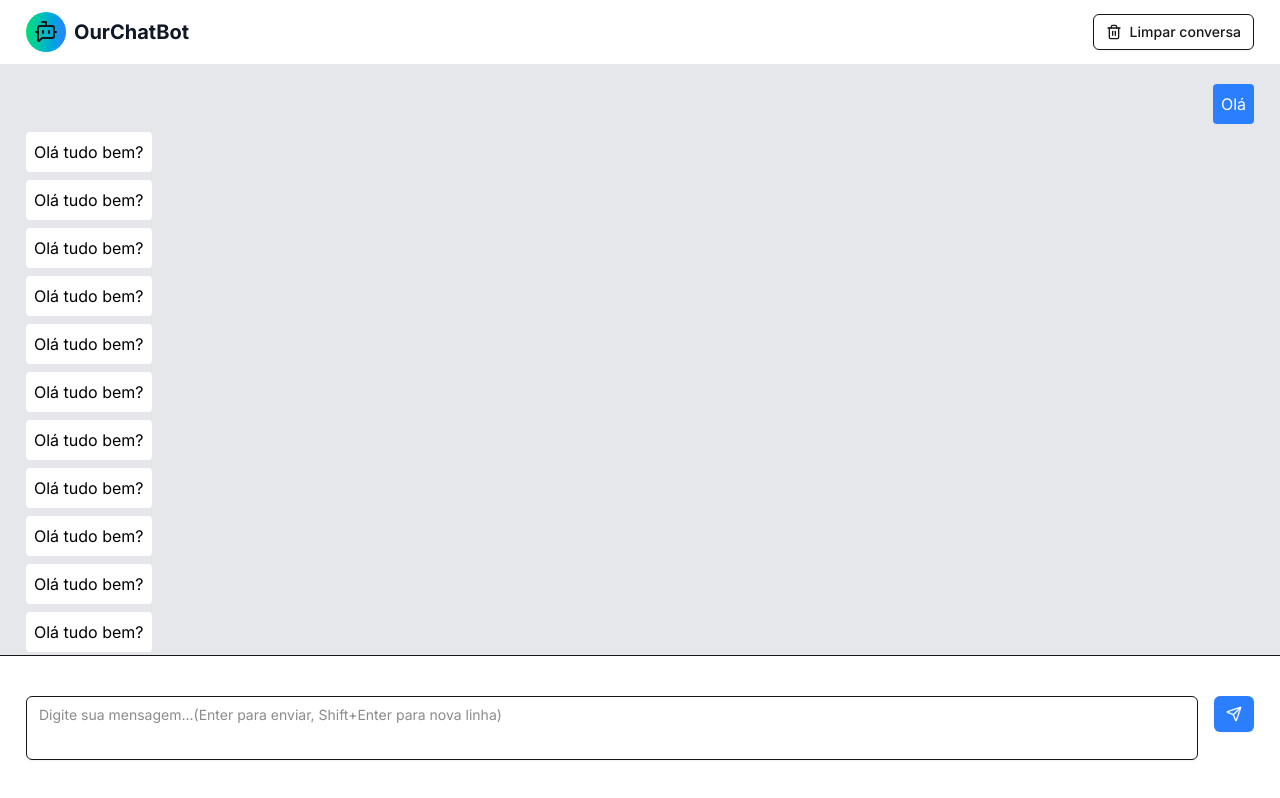
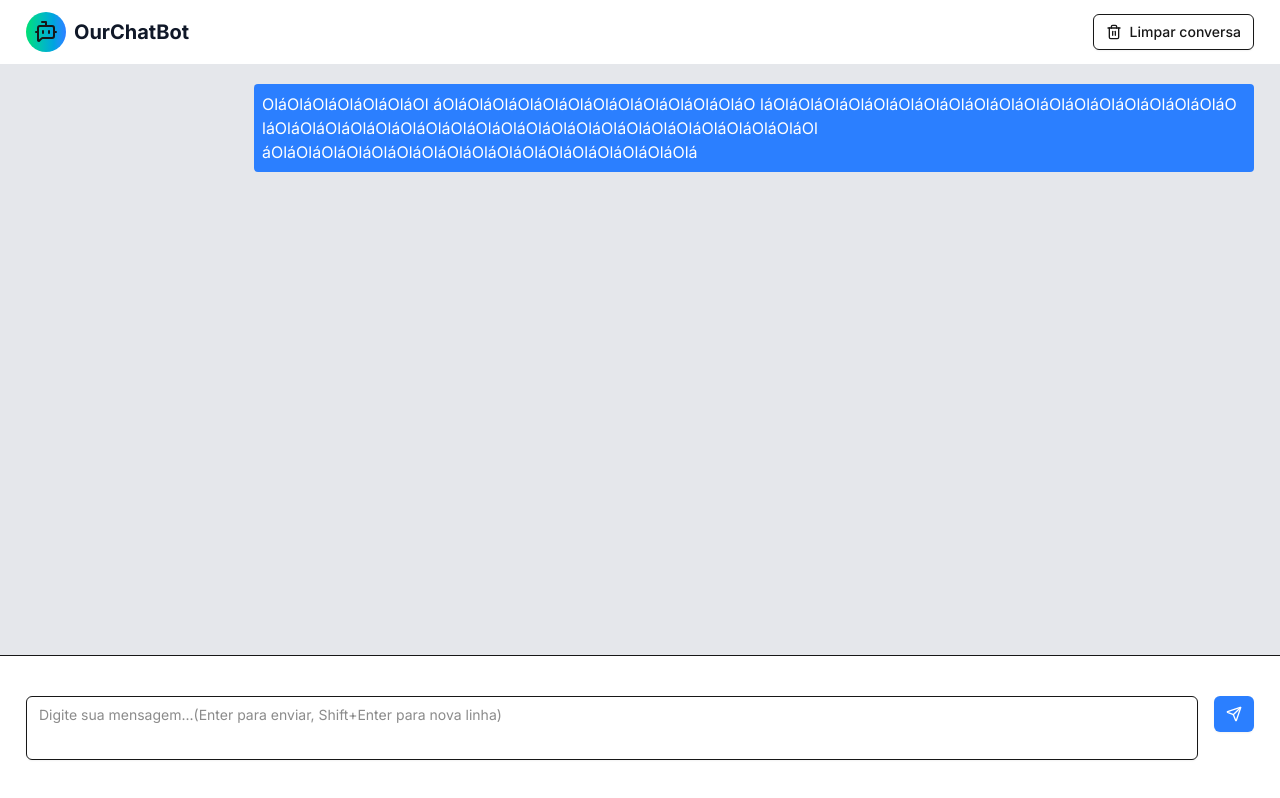
Before and after one commit to Guimonteirojbv/out-chat-bot, a Next.js app: page / in a window 1280 px wide. Built offline with nearby package versions, Linux system fonts and the light colour scheme.

Commit message:
refactor:  style

```diff
--- a/src/components/chat/chat-container.tsx
+++ b/src/components/chat/chat-container.tsx
@@ -10,35 +10,16 @@ export function Chat() {
   //     console.log("executou");
   //   }
   return (
-    <section className=" bg-gray-200 flex-1 overflow-auto py-3 relative">
+    <section className=" bg-gray-200 flex-1 overflow-auto  py-3 relative">
       <div className="container ">
-        <Message type="request" content="Olá" />
-        <Message type="response" content="Olá tudo bem?" />
-        <Message type="response" content="Olá tudo bem?" />
-        <Message type="response" content="Olá tudo bem?" />
-        <Message type="response" content="Olá tudo bem?" />
-        <Message type="response" content="Olá tudo bem?" />
-        <Message type="response" content="Olá tudo bem?" />
-        <Message type="response" content="Olá tudo bem?" />
-        <Message type="response" content="Olá tudo bem?" />
-        <Message type="response" content="Olá tudo bem?" />
-        <Message type="response" content="Olá tudo bem?" />
-        <Message type="response" content="Olá tudo bem?" />
-        <Message type="response" content="Olá tudo bem?" />
-        <Message type="response" content="Olá tudo bem?" />
-        <Message type="response" content="Olá tudo bem?" />
-        <Message type="response" content="Olá tudo bem?" />
-        <Message type="response" content="Olá tudo bem?" />
-        <Message type="response" content="Olá tudo bem?" />
-        <Message type="response" content="Olá tudo bem?" />
-        <Message type="response" content="Olá tudo bem?" />
-        <Message type="response" content="Olá tudo bem?" />
-        <Message type="response" content="Olá tudo bem?" />
-        <Message type="response" content="Olá tudo bem?" />
-        <Message type="response" content="Olá tudo bem?" />
-        <Message type="response" content="Olá tudo bem?" />
-        <Message type="response" content="Olá tudo bem?" />
-        <Message type="response" content="Olá tudo bem?" />
+        <Message
+          type="request"
+          content="OláOláOláOláOláOláOl
+          áOláOláOláOláOláOláOláOláOláOláOláOláO
+          láOláOláOláOláOláOláOláOláOláOláOláOláOláOláOláOláOláOláO
+          láOláOláOláOláOláOláOláOláOláOláOláOláOláOláOláOláOláOláOláOláOláOl
+          áOláOláOláOláOláOláOláOláOláOláOláOláOláOláOláOláOlá"
+        />
       </div>
     </section>
   );
--- a/src/components/chat/message.tsx
+++ b/src/components/chat/message.tsx
@@ -7,12 +7,12 @@ export function Message({ type, content }: MessageProps) {
   const isResponse = type === "response";
   return (
     <div
-      className={`flex ${!isResponse ? "justify-end" : "justify-start"} mt-2`}
+      className={`flex ${!isResponse ? "justify-end" : "justify-start"} mt-2 `}
     >
       <span
         className={`${
           !isResponse ? "bg-blue-500 text-white " : "bg-white text-black "
-        } p-2 rounded-sm text-md`}
+        } p-2 rounded-sm text-md max-w-[1000px] text-wrap `}
       >
         {content}
       </span>
```
